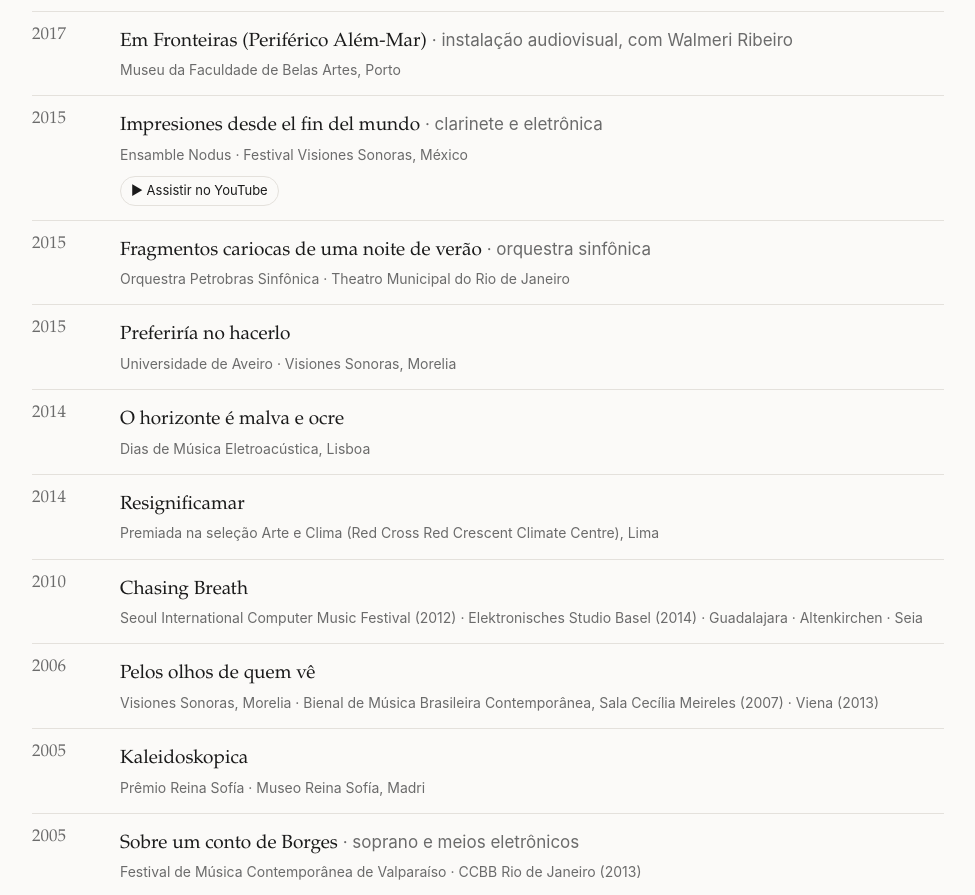
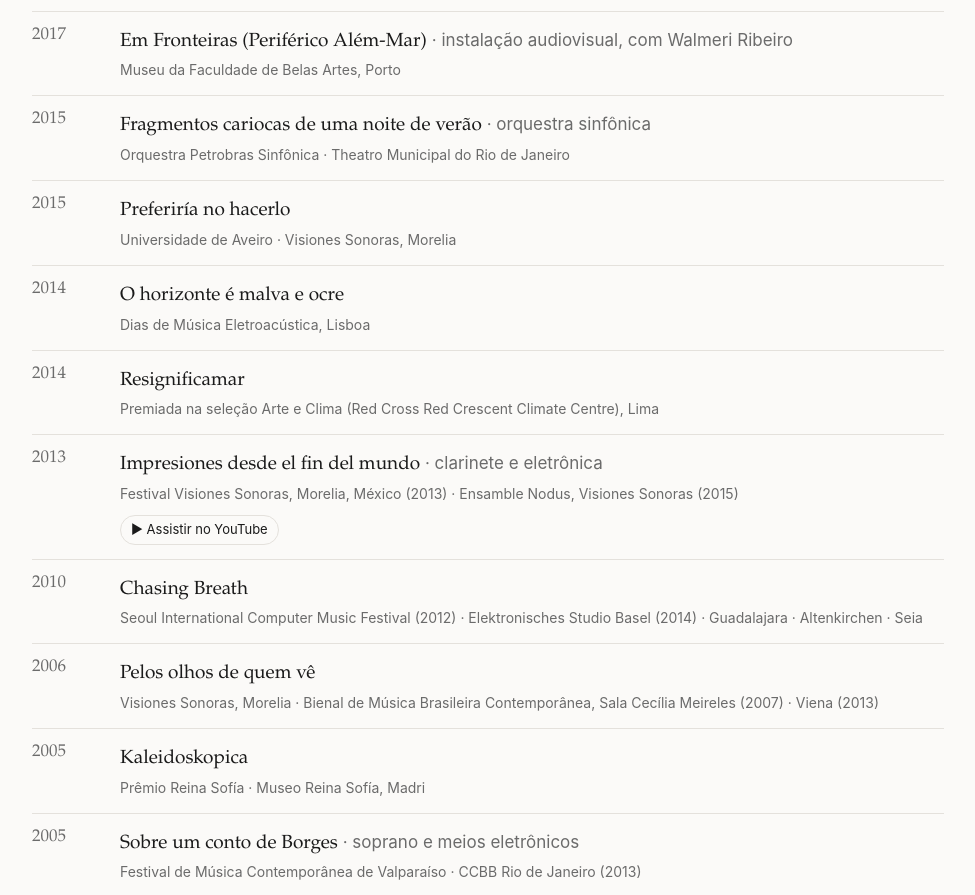
Before and after one commit to Danielquaranta/danielquaranta.github.io, a plain HTML site: page index.html in a window 1280 px wide. Shown: the part 3506-4401 px from the top of the page, without its empty margins (152-1127 px from the left). Drawn offline with Linux system fonts and the light colour scheme.

Commit message:
Add files via upload

```diff
--- a/index.html
+++ b/index.html
@@ -174,11 +174,11 @@
       <li><span class="y">2017</span><span><span class="t">Estudio Verde</span> <span class="f">· eletroacústica</span></span><span class="d">Monaco Électroacoustique · Festival de Música de La Habana, Casa de las Américas (2018)</span></li>
       <li><span class="y">2017</span><span><span class="t">Equilibrio Desequilibrio</span> <span class="f">· duo de percussão</span></span><span class="d">Grupo Ritmus, Sala Belgrano, Buenos Aires</span></li>
       <li><span class="y">2017</span><span><span class="t">Em Fronteiras (Periférico Além-Mar)</span> <span class="f">· instalação audiovisual, com Walmeri Ribeiro</span></span><span class="d">Museu da Faculdade de Belas Artes, Porto</span></li>
-      <li><span class="y">2015</span><span><span class="t">Impresiones desde el fin del mundo</span> <span class="f">· clarinete e eletrônica</span></span><span class="d">Ensamble Nodus · Festival Visiones Sonoras, México</span><a class="listen" href="https://www.youtube.com/watch?v=e1TKD26Ixdc">▶ Assistir no YouTube</a></li>
       <li><span class="y">2015</span><span><span class="t">Fragmentos cariocas de uma noite de verão</span> <span class="f">· orquestra sinfônica</span></span><span class="d">Orquestra Petrobras Sinfônica · Theatro Municipal do Rio de Janeiro</span></li>
       <li><span class="y">2015</span><span><span class="t">Preferiría no hacerlo</span></span><span class="d">Universidade de Aveiro · Visiones Sonoras, Morelia</span></li>
       <li><span class="y">2014</span><span><span class="t">O horizonte é malva e ocre</span></span><span class="d">Dias de Música Eletroacústica, Lisboa</span></li>
       <li><span class="y">2014</span><span><span class="t">Resignificamar</span></span><span class="d">Premiada na seleção Arte e Clima (Red Cross Red Crescent Climate Centre), Lima</span></li>
+      <li><span class="y">2013</span><span><span class="t">Impresiones desde el fin del mundo</span> <span class="f">· clarinete e eletrônica</span></span><span class="d">Festival Visiones Sonoras, Morelia, México (2013) · Ensamble Nodus, Visiones Sonoras (2015)</span><a class="listen" href="https://www.youtube.com/watch?v=e1TKD26Ixdc">▶ Assistir no YouTube</a></li>
       <li><span class="y">2010</span><span><span class="t">Chasing Breath</span></span><span class="d">Seoul International Computer Music Festival (2012) · Elektronisches Studio Basel (2014) · Guadalajara · Altenkirchen · Seia</span></li>
       <li><span class="y">2006</span><span><span class="t">Pelos olhos de quem vê</span></span><span class="d">Visiones Sonoras, Morelia · Bienal de Música Brasileira Contemporânea, Sala Cecília Meireles (2007) · Viena (2013)</span></li>
       <li><span class="y">2005</span><span><span class="t">Kaleidoskopica</span></span><span class="d">Prêmio Reina Sofía · Museo Reina Sofía, Madri</span></li>
```
